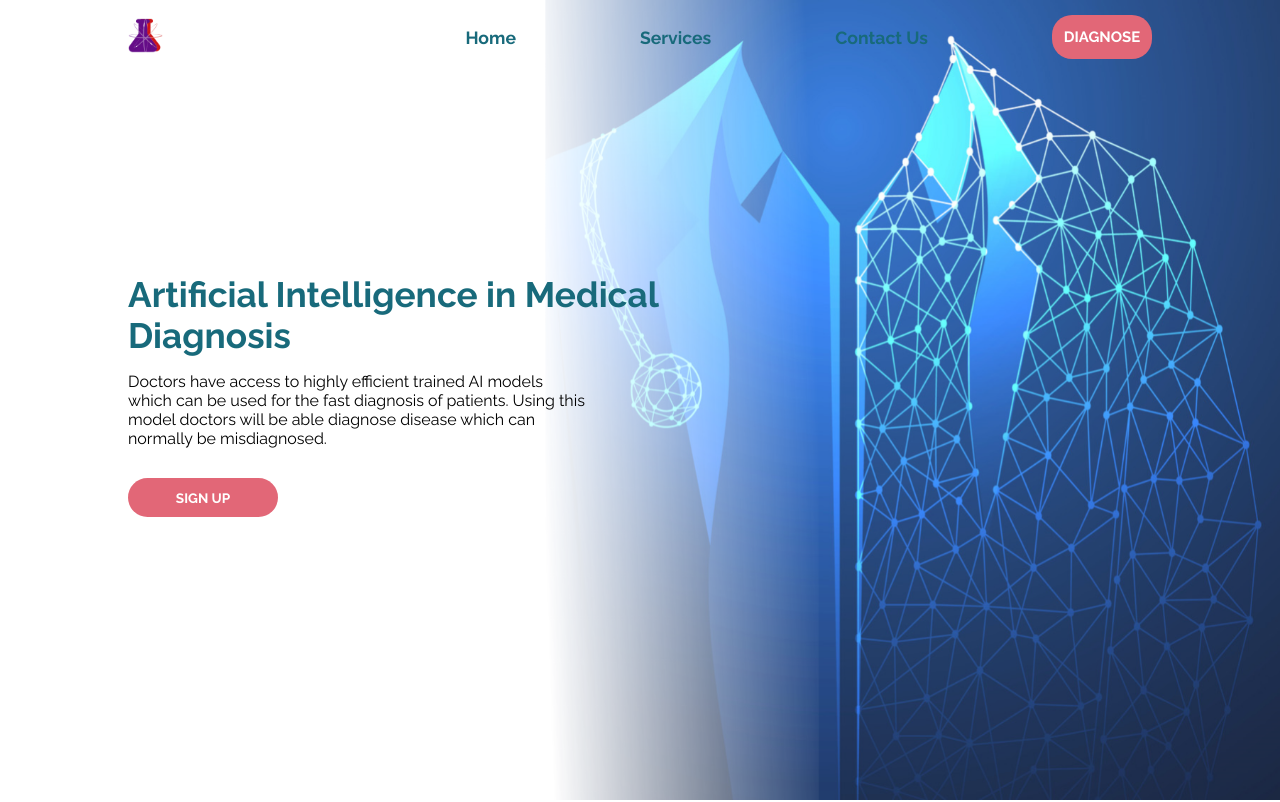
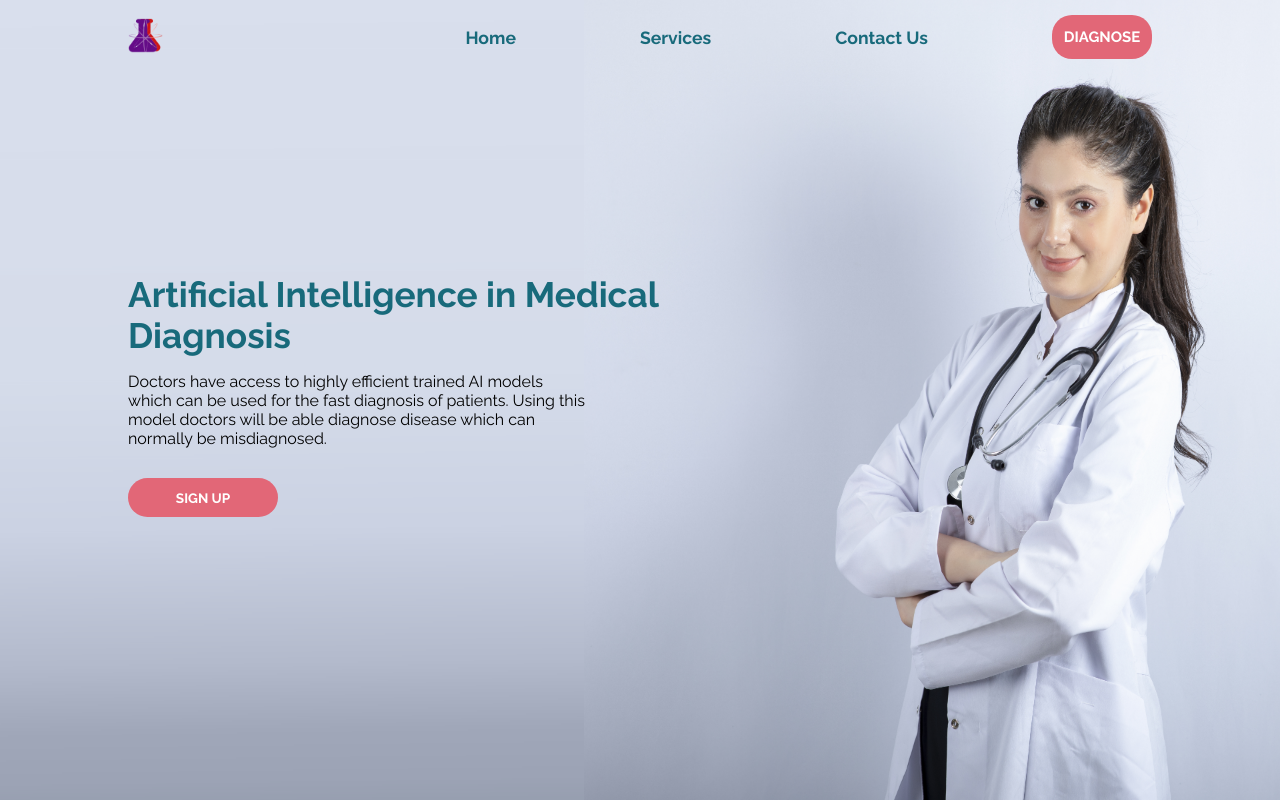
Before and after one commit to ohansFavour/Medicity, a React (Create React App) app: page / in a window 1280 px wide. Shown: the top 802 px of the page. Built offline with nearby package versions, Linux system fonts and the light colour scheme.

Commit message:
change hero image

```diff
--- a/src/containers/introduction/Introduction.scss
+++ b/src/containers/introduction/Introduction.scss
@@ -2,8 +2,8 @@
   box-sizing: border-box;
   width: 100%;
   height: 100vh;
-  background: url(../../assets/images/mobile-introduction.png);
-  background-size: cover;
+  background: url('../../assets/images/bonus_salos_hero_mobile.png');
+  background-size: 100%  100%;
   background-repeat: no-repeat;
   padding-top: 100px;
   display: flex;
@@ -39,8 +39,8 @@
 
 @media screen and (min-width: 768px) {
   .introduction {
-    background-image: url('../../assets/images/desktop-introduction.png');
-    background-size: 60% 100%;
+    background-image: url('../../assets/images/bonus_salos_hero.png');
+    background-size:100% 100%;
     background-repeat: no-repeat;
     background-position: 100% 0;
     height: 100vh;
@@ -75,8 +75,8 @@
 
 @media screen and (min-width: 1200px) {
   .introduction {
-    background-image: url('../../assets/images/desktop-introduction.png');
-    background-size: 60% 100%;
+    background-image: url('../../assets/images/bonus_salos_hero.png');
+    background-size:100% 100%;
     background-repeat: no-repeat;
     background-position: 100% 0;
     height: 100vh;
```
Also changed, not shown: src/assets/images/bonus_salos_hero.png (added), 1 other file (tests, documents, lock files or other folders).
